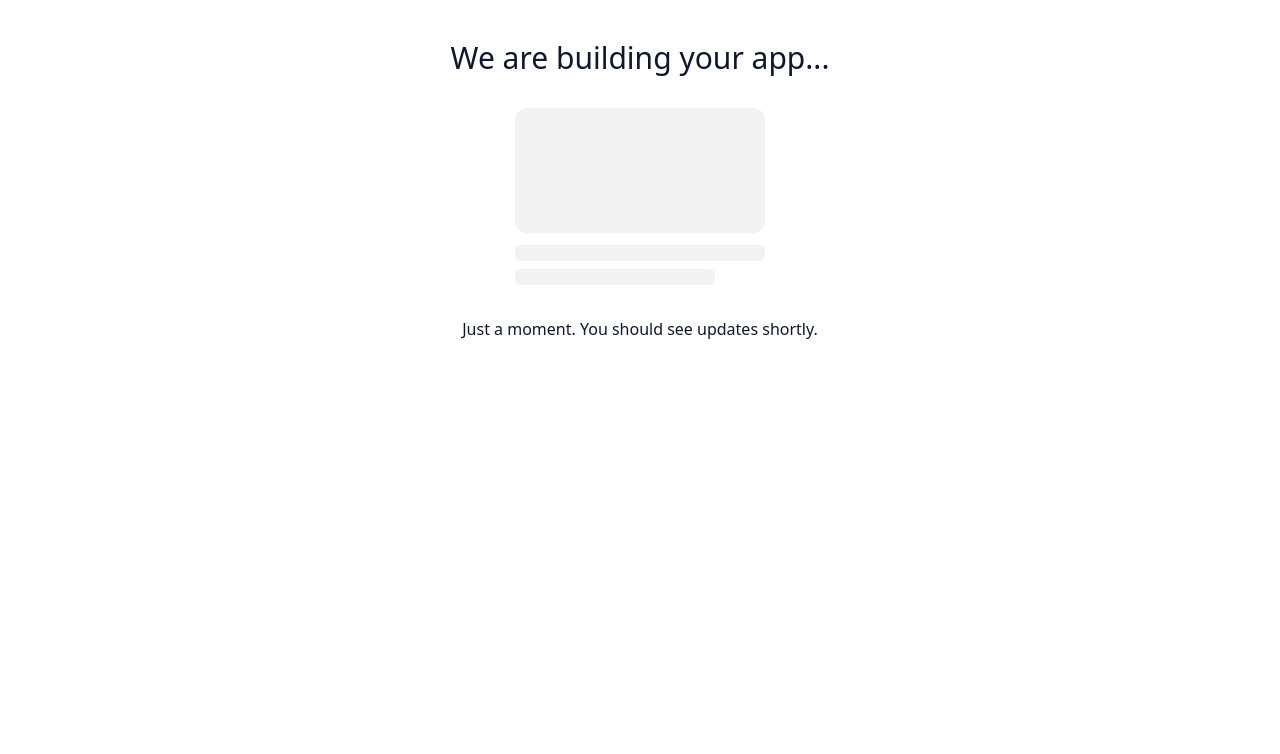
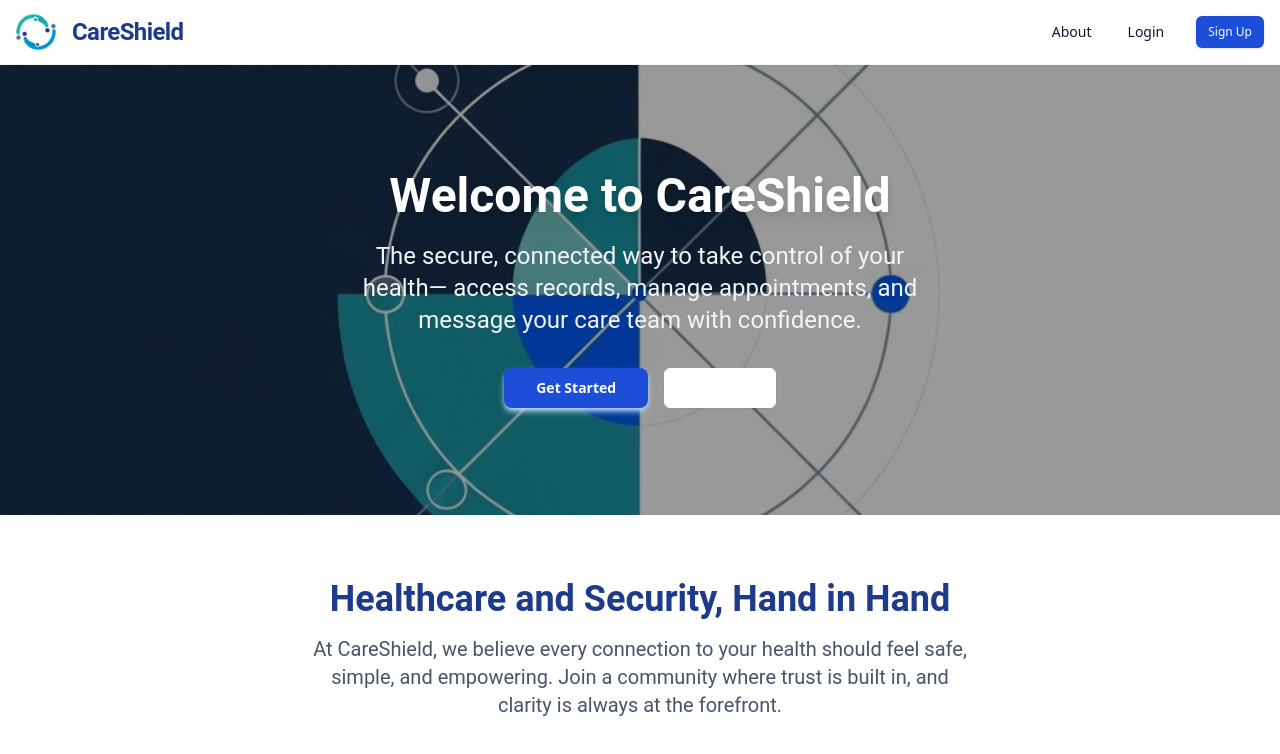
Before and after one commit to Collin-Test-Quome-Org/create-a-comprehensive-hipaa-compliant-patient-por-00ec075e-c3cbda37, a React (Vite) app in the folder frontend/: page / in a window 1280 px wide. Shown: the top 754 px of the page. Built offline with nearby package versions, Linux system fonts and the light colour scheme.

Commit message:
Stage 1: Add About, Login, Signup pages with brand UI and hero. Update navigation and App routing.

```diff
--- a/frontend/src/App.tsx
+++ b/frontend/src/App.tsx
@@ -1,27 +1,22 @@
-import { BrowserRouter as Router, Routes, Route } from 'react-router-dom'
-import { Skeleton } from '@/components/ui/skeleton'
+import { BrowserRouter as Router, Routes, Route } from 'react-router-dom';
+import { Navigation } from './Navigation';
+import { Home } from '@/pages/Home';
+import { About } from '@/pages/About';
+import { Login } from '@/pages/Login';
+import { Signup } from '@/pages/Signup';
 
 export function App() {
   return (
     <Router>
+      <Navigation />
       <Routes>
-        <Route path="/" element={
-          <div className="text-center mx-auto my-10 w-screen">
-            <h1>We are building your app...</h1>
-            <p className="read-the-docs mx-auto">
-              <div className="my-8 items-center flex flex-col space-y-3 animate-pulse">
-                <Skeleton className="h-[125px] w-[250px] rounded-xl" />
-                <div className="space-y-2">
-                  <Skeleton className="h-4 w-[250px]" />
-                  <Skeleton className="h-4 w-[200px]" />
-                </div>
-              </div>
-              Just a moment. You should see updates shortly.
-            </p>
-          </div>
-        } />
+        <Route path="/" element={<Home />} />
+        <Route path="/about" element={<About />} />
+        <Route path="/login" element={<Login />} />
+        <Route path="/signup" element={<Signup />} />
       </Routes>
     </Router>
-  )
+  );
 }
-export default App
+
+export default App;
--- a/frontend/src/components/BrandLogo.tsx
+++ b/frontend/src/components/BrandLogo.tsx
@@ -2,11 +2,9 @@ import { Link } from 'react-router-dom';
 
 export function BrandLogo() {
   return (
-    <Link to="/" className="flex items-center gap-3 group">
-      <img src="/branding/assets/logo-0.png" className="h-10 w-10" />
-      <span className="text-2xl font-bold text-blue-800 group-hover:text-blue-900 transition-colors" style={{ fontFamily: 'Roboto, sans-serif' }}>
-        CareShield
-      </span>
+    <Link to="/" className="flex items-center space-x-2 select-none group" tabIndex={0} aria-label="CareShield Home">
+      <img src="/branding/assets/logo-0.png" className="h-10 w-10 mr-2 transition-transform group-hover:scale-105" />
+      <span className="text-xl md:text-2xl font-bold text-blue-900 tracking-tight" style={{ fontFamily: 'Roboto, sans-serif'}}>CareShield</span>
     </Link>
   );
 }
--- a/frontend/src/components/Hero.tsx
+++ b/frontend/src/components/Hero.tsx
@@ -1,46 +1,64 @@
 import { motion } from 'framer-motion';
 import { Button } from '@/components/ui/button';
-import { ArrowRight } from 'lucide-react';
 import { Link } from 'react-router-dom';
 
 export function Hero() {
   return (
-    <div
-      style={{ backgroundImage: "url('/branding/assets/hero-0.png')" }}
-      className="bg-cover bg-center h-96 w-full relative"
+    <motion.section
+      initial={{ opacity: 0, y: -24 }}
+      animate={{ opacity: 1, y: 0 }}
+      transition={{ duration: 0.8 }}
+      className="w-full bg-cover bg-center relative h-[410px] md:h-[450px] flex items-center justify-center"
+      style={{ backgroundImage: `url('/branding/assets/hero-0.png')` }}
     >
-      <div className="bg-black bg-opacity-50 h-full flex flex-col items-center justify-center">
+      <div className="absolute inset-0 bg-black bg-opacity-40 flex items-center justify-center">
+        <div className="flex flex-col items-center px-4">
           <motion.h1
-          initial={{ opacity: 0, y: 24 }}
+            initial={{ opacity: 0, y: 30 }}
             animate={{ opacity: 1, y: 0 }}
-          transition={{ duration: 0.7 }}
-          className="text-white text-5xl md:text-6xl font-bold mb-6 drop-shadow-lg"
+            transition={{ delay: 0.2, duration: 0.7 }}
+            className="text-white text-3xl md:text-5xl font-bold mb-5 text-center drop-shadow-lg"
             style={{ fontFamily: 'Roboto, sans-serif' }}
           >
             Welcome to CareShield
           </motion.h1>
           <motion.p
-          initial={{ opacity: 0, y: 16 }}
+            initial={{ opacity: 0, y: 30 }}
             animate={{ opacity: 1, y: 0 }}
-          transition={{ delay: 0.2, duration: 0.6 }}
-          className="text-slate-100 text-lg md:text-xl mb-8 max-w-2xl text-center"
-          style={{ fontFamily: 'Roboto, sans-serif', fontWeight: 400 }}
+            transition={{ delay: 0.45, duration: 0.6 }}
+            className="text-slate-100 text-lg md:text-2xl mb-8 max-w-xl text-center"
+            style={{ fontFamily: 'Roboto, sans-serif' }}
           >
-          Security, care, and clarity for your connected world. Experience healthcare access and communication with trust and ease.
+            The secure, connected way to take control of your health—
+            access records, manage appointments, and message your care team with confidence.
           </motion.p>
+
           <motion.div
             initial={{ opacity: 0, scale: 0.95 }}
             animate={{ opacity: 1, scale: 1 }}
-          transition={{ delay: 0.4, duration: 0.5 }}
+            transition={{ delay: 0.7, duration: 0.4 }}
+            className="flex space-x-4"
           >
-          <Button asChild id="get-started-cta" size="lg" className="text-lg px-8 py-6 font-bold bg-blue-700 hover:bg-blue-900">
-            <Link to="/signup" className="flex items-center gap-2">
-              Get Started
-              <ArrowRight size={22} />
-            </Link>
+            <Button
+              asChild
+              id="hero-get-started"
+              size="lg"
+              className="bg-blue-700 hover:bg-blue-900 text-white px-8 py-5 font-bold rounded-lg shadow-md shadow-blue-200"
+            >
+              <Link to="/signup">Get Started</Link>
+            </Button>
+            <Button
+              asChild
+              id="hero-login"
+              size="lg"
+              variant="outline"
+              className="border-white text-white hover:bg-blue-700 hover:text-white"
+            >
+              <Link to="/login">Sign In</Link>
             </Button>
           </motion.div>
         </div>
       </div>
+    </motion.section>
   );
 }
--- a/frontend/src/pages/Login.tsx
+++ b/frontend/src/pages/Login.tsx
@@ -1,28 +1,43 @@
+import { Card, CardContent, CardHeader, CardTitle } from '@/components/ui/card';
 import { Button } from '@/components/ui/button';
 import { Input } from '@/components/ui/input';
-import { Card, CardContent, CardHeader, CardTitle } from '@/components/ui/card';
 import { motion } from 'framer-motion';
 import { Link } from 'react-router-dom';
 
 export function Login() {
   return (
-    <div className="flex min-h-[80vh] items-center justify-center bg-gradient-to-b from-slate-50 via-white to-blue-50 py-12">
-      <motion.div initial={{ opacity: 0, scale: 0.93 }} animate={{ opacity: 1, scale: 1 }} transition={{ duration: 0.4 }}>
-        <Card className="shadow-xl w-[340px]">
+    <div className="flex flex-col min-h-[calc(100vh-64px)] items-center justify-center bg-gradient-to-b from-blue-50 to-white">
+      <motion.div
+        initial={{ opacity: 0, y: 24 }}
+        animate={{ opacity: 1, y: 0 }}
+        transition={{ duration: 0.6 }}
+      >
+        <Card className="shadow-lg w-[350px] mx-auto">
           <CardHeader>
-            <CardTitle className="text-blue-900 text-2xl" style={{ fontFamily: 'Roboto, sans-serif' }}>Sign In to CareShield</CardTitle>
+            <CardTitle className="text-2xl font-bold text-blue-900" style={{ fontFamily: 'Roboto, sans-serif' }}>
+              Sign in to CareShield
+            </CardTitle>
           </CardHeader>
           <CardContent>
-            <form className="flex flex-col gap-4">
-              <label htmlFor="email" className="text-slate-700 text-sm font-medium">Email</label>
-              <Input id="email" type="email" required placeholder="you@email.com" className="mb-2" />
-              <label htmlFor="password" className="text-slate-700 text-sm font-medium">Password</label>
-              <Input id="password" type="password" required placeholder="••••••••" className="mb-4" />
-              <Button id="login-btn" type="submit" className="bg-blue-700 hover:bg-blue-900 text-white font-bold w-full">Login</Button>
-              <span className="text-xs text-slate-500 text-center mt-2">
-                New here? <Link to="/signup" className="text-blue-700 hover:underline">Create an account</Link>
-              </span>
+            <form className="space-y-4" autoComplete="off">
+              <div>
+                <Input id="login-email" type="email" placeholder="Email address" className="font-roboto" required />
+              </div>
+              <div>
+                <Input id="login-password" type="password" placeholder="Password" className="font-roboto" required />
+              </div>
+              <Button id="login-submit" type="submit" className="w-full bg-blue-700 hover:bg-blue-900 text-white font-bold">
+                Login
+              </Button>
             </form>
+            <div className="flex justify-between mt-4 text-sm">
+              <Link to="/forgot-password" className="text-blue-700 hover:underline">
+                Forgot password?
+              </Link>
+              <Link to="/signup" id="signup-link" className="text-blue-700 hover:underline">
+                Sign up
+              </Link>
+            </div>
           </CardContent>
         </Card>
       </motion.div>
--- a/frontend/src/pages/Signup.tsx
+++ b/frontend/src/pages/Signup.tsx
@@ -1,30 +1,44 @@
+import { Card, CardContent, CardHeader, CardTitle } from '@/components/ui/card';
 import { Button } from '@/components/ui/button';
 import { Input } from '@/components/ui/input';
-import { Card, CardContent, CardHeader, CardTitle } from '@/components/ui/card';
 import { motion } from 'framer-motion';
 import { Link } from 'react-router-dom';
 
 export function Signup() {
   return (
-    <div className="flex min-h-[80vh] items-center justify-center bg-gradient-to-b from-slate-50 via-white to-blue-50 py-12">
-      <motion.div initial={{ opacity: 0, scale: 0.93 }} animate={{ opacity: 1, scale: 1 }} transition={{ duration: 0.4 }}>
-        <Card className="shadow-xl w-[340px]">
+    <div className="flex flex-col min-h-[calc(100vh-64px)] items-center justify-center bg-gradient-to-b from-blue-50 to-white">
+      <motion.div
+        initial={{ opacity: 0, y: 24 }}
+        animate={{ opacity: 1, y: 0 }}
+        transition={{ duration: 0.6 }}
+      >
+        <Card className="shadow-lg w-[370px] mx-auto">
           <CardHeader>
-            <CardTitle className="text-blue-900 text-2xl" style={{ fontFamily: 'Roboto, sans-serif' }}>Join CareShield</CardTitle>
+            <CardTitle className="text-2xl font-bold text-blue-900" style={{ fontFamily: 'Roboto, sans-serif' }}>
+              Create Your CareShield Account
+            </CardTitle>
           </CardHeader>
           <CardContent>
-            <form className="flex flex-col gap-4">
-              <label htmlFor="signup-email" className="text-slate-700 text-sm font-medium">Email</label>
-              <Input id="signup-email" type="email" required placeholder="you@email.com" className="mb-2" />
-              <label htmlFor="signup-password" className="text-slate-700 text-sm font-medium">Password</label>
-              <Input id="signup-password" type="password" required placeholder="••••••••" className="mb-2" />
-              <label htmlFor="signup-confirm" className="text-slate-700 text-sm font-medium">Confirm Password</label>
-              <Input id="signup-confirm" type="password" required placeholder="••••••••" className="mb-4" />
-              <Button id="signup-btn" type="submit" className="bg-blue-700 hover:bg-blue-900 text-white font-bold w-full">Sign Up</Button>
-              <span className="text-xs text-slate-500 text-center mt-2">
-                Already have an account? <Link to="/login" className="text-blue-700 hover:underline">Log in</Link>
-              </span>
+            <form className="space-y-4" autoComplete="off">
+              <div>
+                <Input id="signup-name" type="text" placeholder="Full Name" className="font-roboto" required />
+              </div>
+              <div>
+                <Input id="signup-email" type="email" placeholder="Email address" className="font-roboto" required />
+              </div>
+              <div>
+                <Input id="signup-password" type="password" placeholder="Password" className="font-roboto" required />
+              </div>
+              <Button id="signup-submit" type="submit" className="w-full bg-blue-700 hover:bg-blue-900 text-white font-bold">
+                Sign Up
+              </Button>
             </form>
+            <div className="flex justify-between mt-4 text-sm">
+              <span className="text-slate-500">Already have an account?</span>
+              <Link to="/login" id="login-link" className="text-blue-700 hover:underline">
+                Sign in
+              </Link>
+            </div>
           </CardContent>
         </Card>
       </motion.div>
```
Also changed, not shown: frontend/src/pages/About.tsx (+14 -8 lines). Lines whose indentation alone changed are shown as unchanged.
